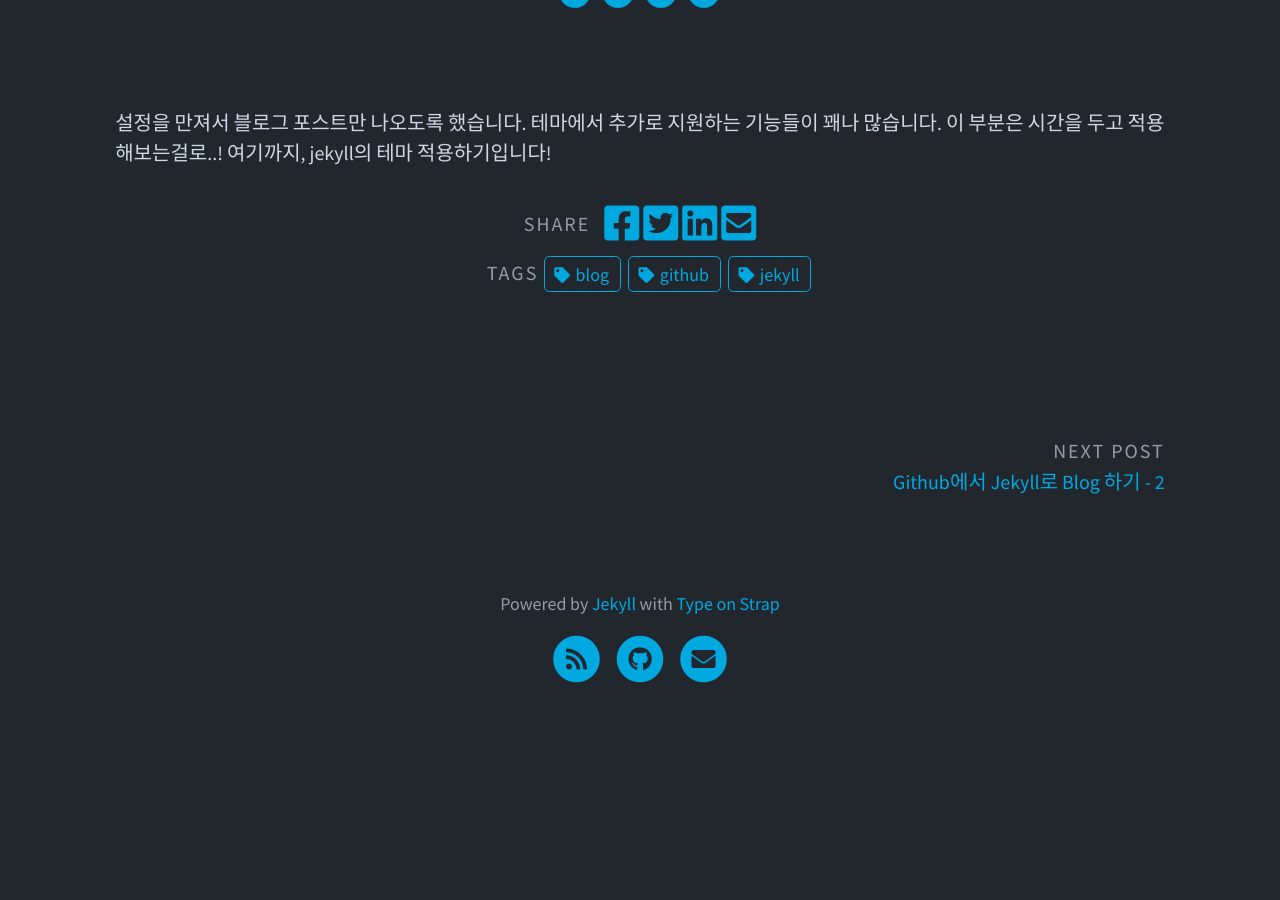
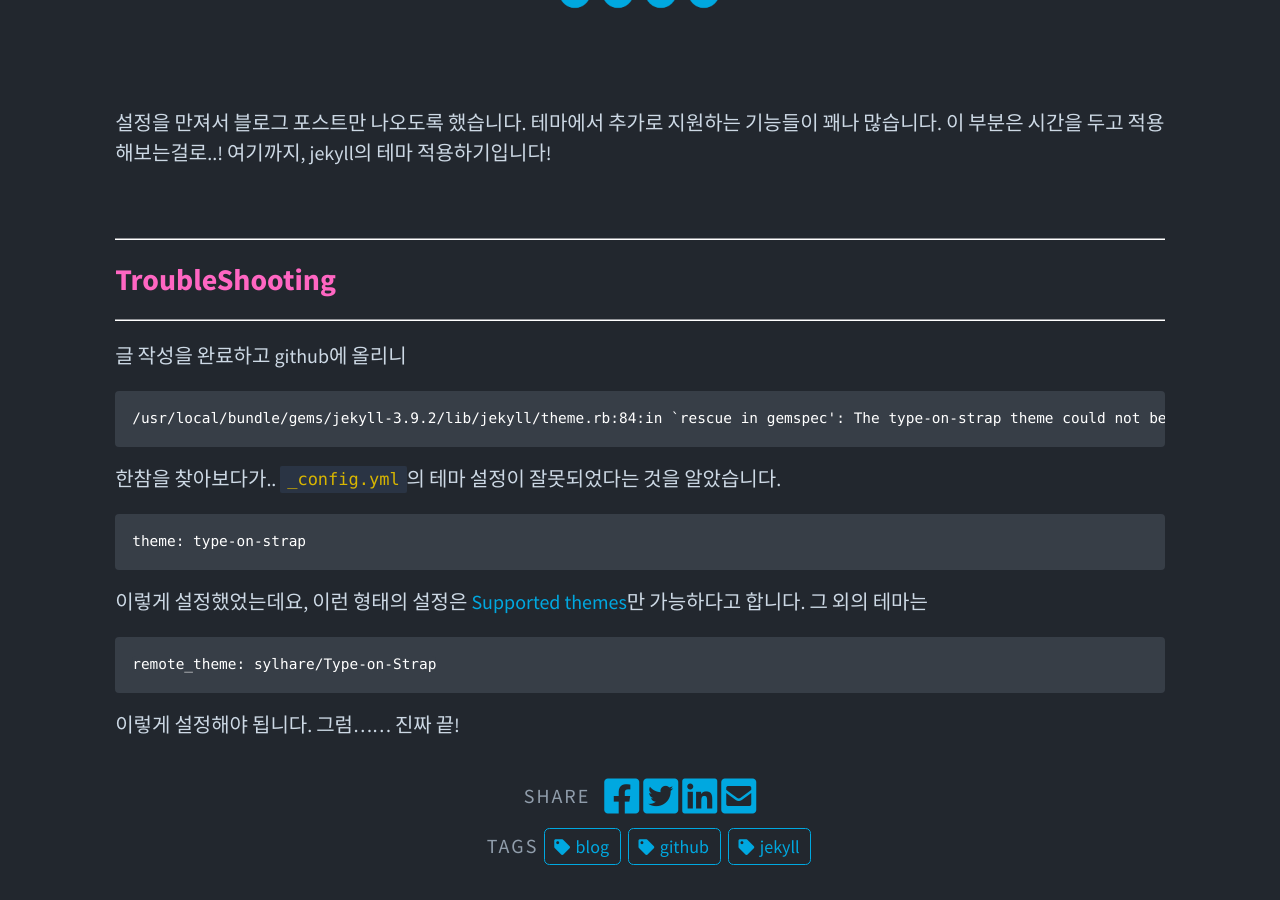
Before and after one commit to dev-iann/dev-iann.github.io, a Jekyll site: the page built from docs/_posts/2022-10-23-start-blog-with-github-and-jekyll-3.markdown, in a window 1280 px wide and 900 px high, scrolled down 4828 px. Built offline with Jekyll 4.4.1, drawn with Linux system fonts in a browser that asks for light colours; comment, search, counter and statistics services are not loaded; before the commit the page ends 5549 px from its top, so only the background shows below that.

Commit message:
update third post

````diff
--- a/docs/_posts/2022-10-23-start-blog-with-github-and-jekyll-3.markdown
+++ b/docs/_posts/2022-10-23-start-blog-with-github-and-jekyll-3.markdown
@@ -95,6 +95,27 @@ bundle exec jekyll serve
 
 설정을 만져서 블로그 포스트만 나오도록 했습니다. 테마에서 추가로 지원하는 기능들이 꽤나 많습니다. 이 부분은 시간을 두고 적용해보는걸로..! 여기까지, jekyll의 테마 적용하기입니다!
 
+<br>
+
+---
+### TroubleShooting
+---
+글 작성을 완료하고 github에 올리니
+```
+/usr/local/bundle/gems/jekyll-3.9.2/lib/jekyll/theme.rb:84:in `rescue in gemspec': The type-on-strap theme could not be found. (Jekyll::Errors::MissingDependencyException)
+```
+한참을 찾아보다가.. `_config.yml`의 테마 설정이 잘못되었다는 것을 알았습니다.
+
+```
+theme: type-on-strap
+```
+이렇게 설정했었는데요, 이런 형태의 설정은 [Supported themes][supported-themes]만 가능하다고 합니다. 그 외의 테마는
+
+```
+remote_theme: sylhare/Type-on-Strap
+```
+이렇게 설정해야 됩니다. 그럼...... 진짜 끝!
+
 
 
 [github-jekyll-blog-1]: https://dev-iann.github.io/github/blog/2022/10/10/start-blog-with-github-and-jekyll-1.html{:target="_blank"}
@@ -104,3 +125,4 @@ bundle exec jekyll serve
 [jekyllthemes.org]: http://jekyllthemes.org/{:target="_blank"}
 [jekyllthemes.io]: https://jekyllthemes.io/{:target="_blank"}
 [type-on-strap]: https://github.com/sylhare/Type-on-Strap{:target="_blank"}
+[supported-themes]: https://pages.github.com/themes/{:target="_blank"}
````
